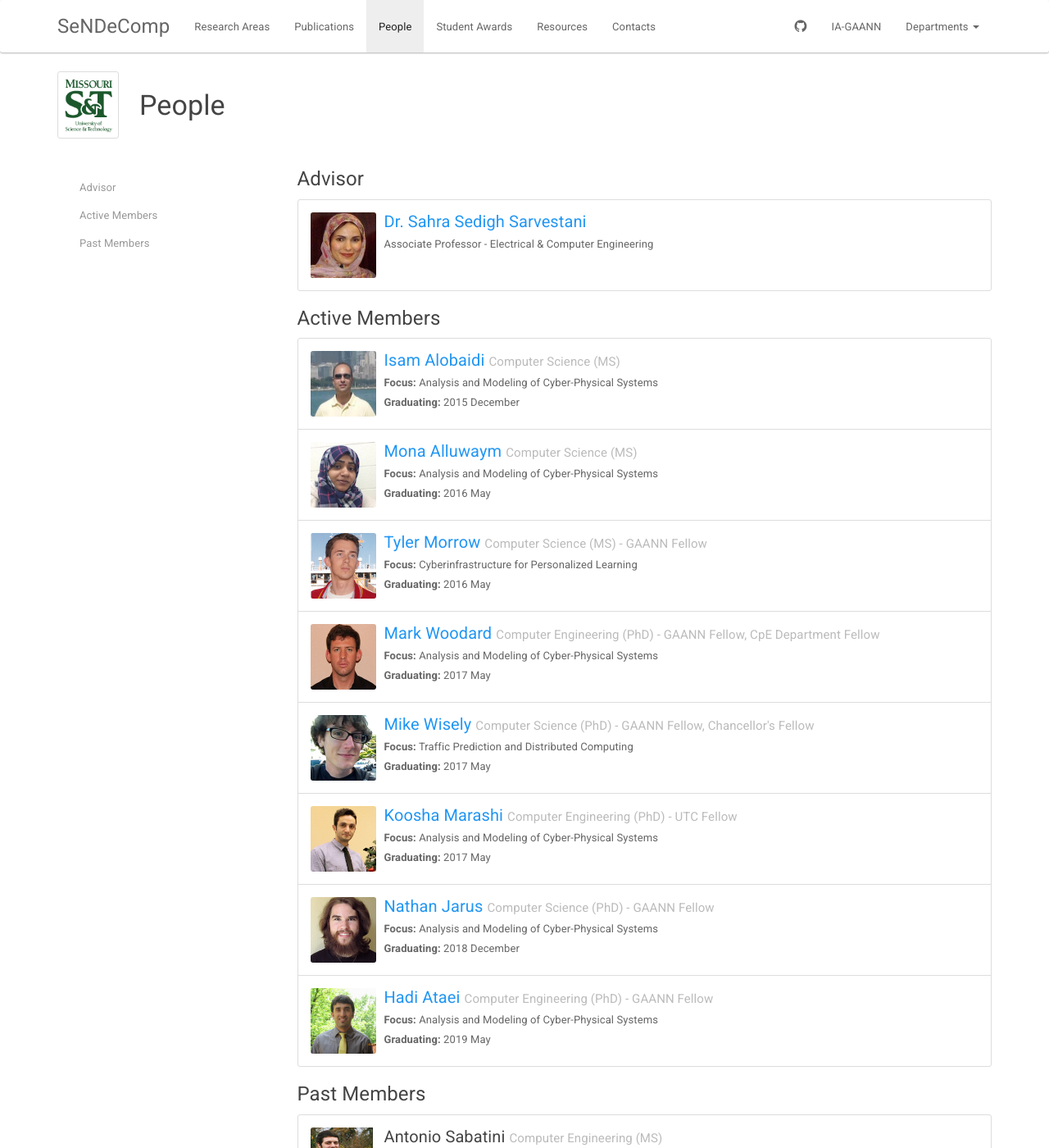
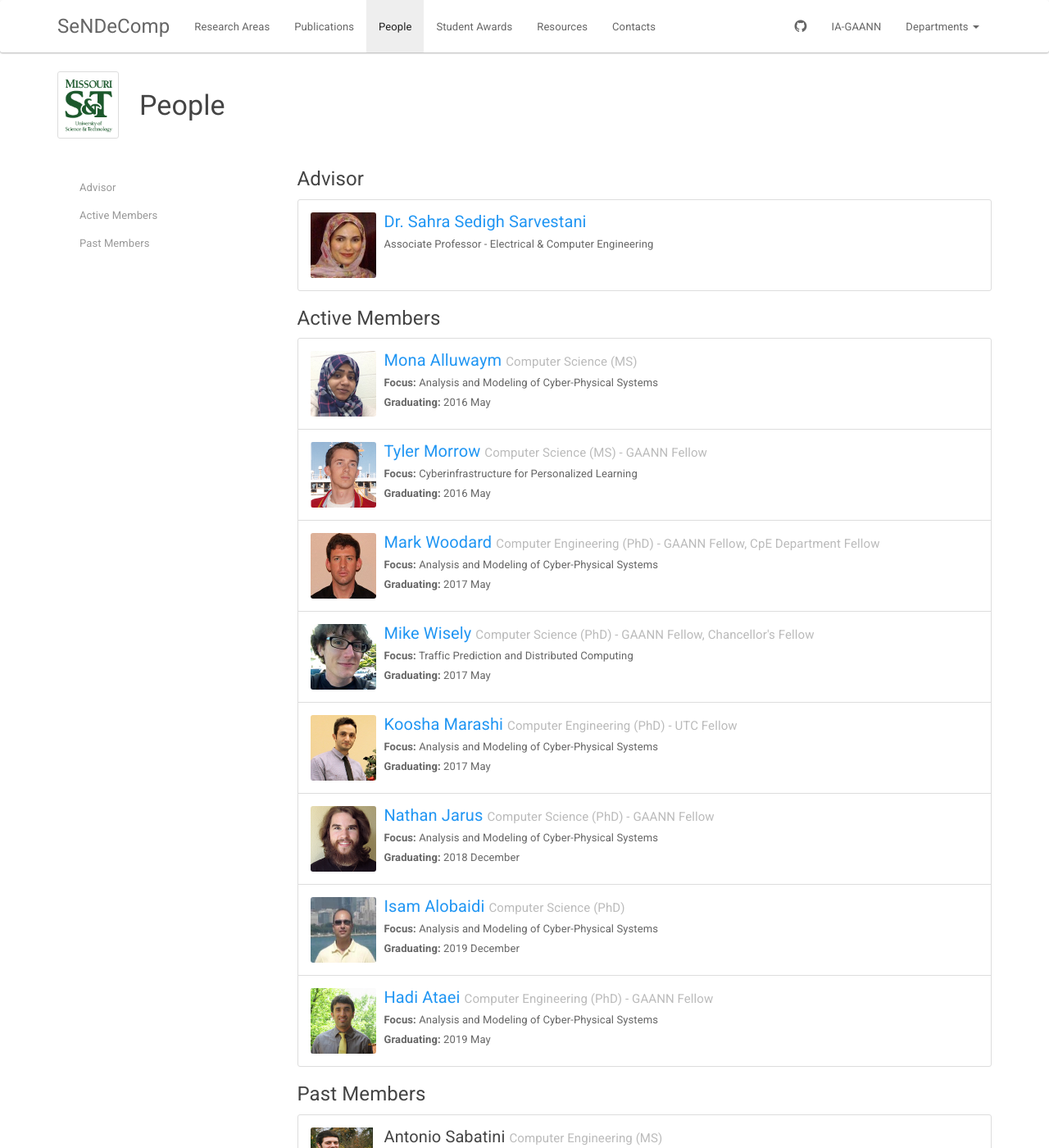
Before and after one commit to sendecomp/sendecomp-website, a Jekyll site: the page built from people.html, in a window 1280 px wide and 1400 px high. Shown: the whole window at 82% size. Built offline with Jekyll 4.4.1, drawn with Linux system fonts in a browser that asks for light colours.

Commit message:
Update members.yml

```diff
--- a/_data/members.yml
+++ b/_data/members.yml
@@ -50,9 +50,9 @@
   photo: Alluwaym.jpg
 
 - name: Isam Alobaidi
-  degree: Computer Science (MS)
+  degree: Computer Science (PhD)
   status: Active
-  grad: "2015 December"
+  grad: "2019 December"
   focus: Analysis and Modeling of Cyber-Physical Systems
   emp:
   website: http://web.mst.edu/~iaahgb/
```
